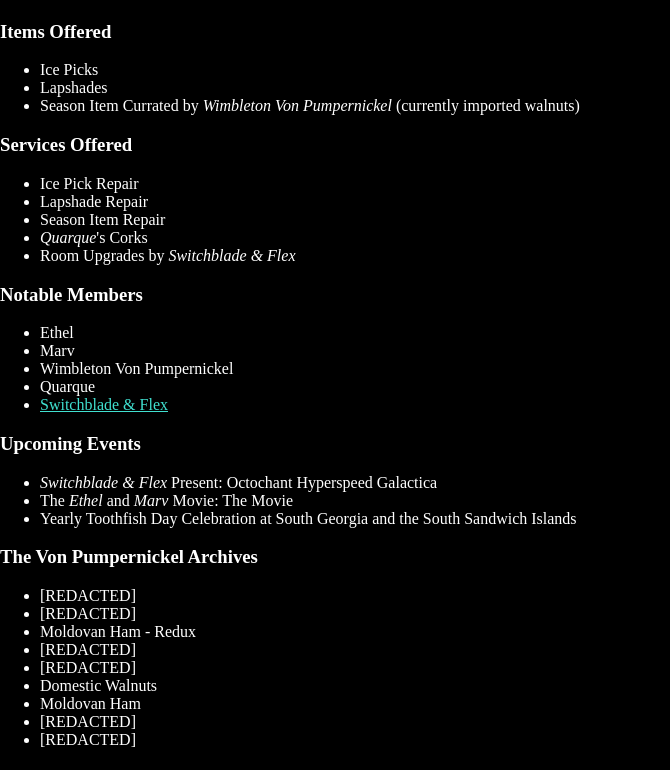
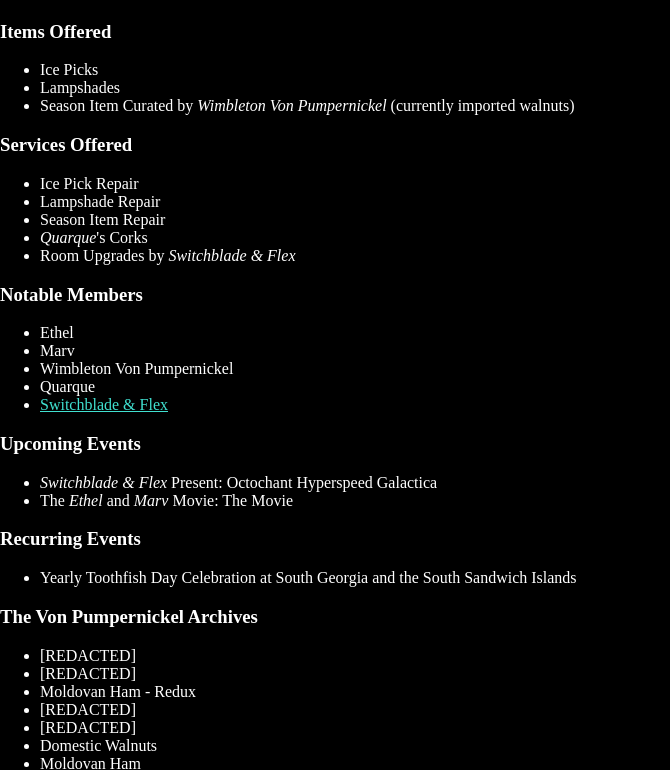
Before and after one commit to tapewormsociety/tapewormsociety, a plain HTML site: page index.html in a window 1280 px wide. Shown: the part 802-1572 px from the top of the page, without its empty margins (0-670 px from the left). Drawn offline with Linux system fonts and the light colour scheme.

```diff
--- a/index.html
+++ b/index.html
@@ -14,13 +14,13 @@
   <h3>Items Offered</h3>
   <ul>
     <li>Ice Picks</li>
-    <li>Lapshades</li>
-    <li>Season Item Currated by <i>Wimbleton Von Pumpernickel</i> (currently imported walnuts)</li>
+    <li>Lampshades</li>
+    <li>Season Item Curated by <i>Wimbleton Von Pumpernickel</i> (currently imported walnuts)</li>
   </ul>
   <h3>Services Offered</h3>
   <ul>
     <li>Ice Pick Repair</li>
-    <li>Lapshade Repair</li>
+    <li>Lampshade Repair</li>
     <li>Season Item Repair</li>
     <li><i>Quarque</i>'s Corks</li>
     <li>Room Upgrades by <i>Switchblade & Flex</i></li>
@@ -37,6 +37,9 @@
   <ul>
     <li><i>Switchblade & Flex</i> Present: Octochant Hyperspeed Galactica</li>
     <li>The <i>Ethel</i> and <i>Marv</i> Movie: The Movie</li>
+  </ul>
+  <h3>Recurring Events</h3>
+  <ul>
     <li>Yearly Toothfish Day Celebration at South Georgia and the South Sandwich Islands</li>
   </ul>
   <h3>The Von Pumpernickel Archives</h3>
```
